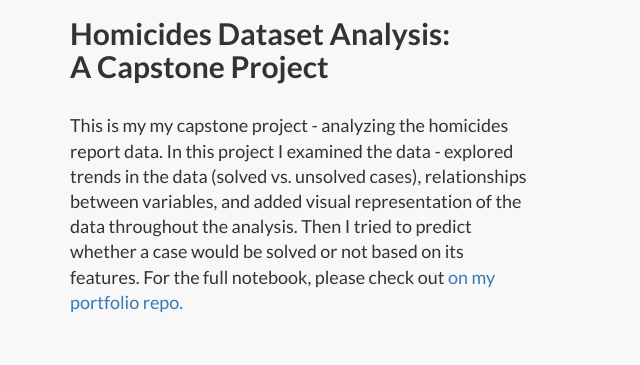
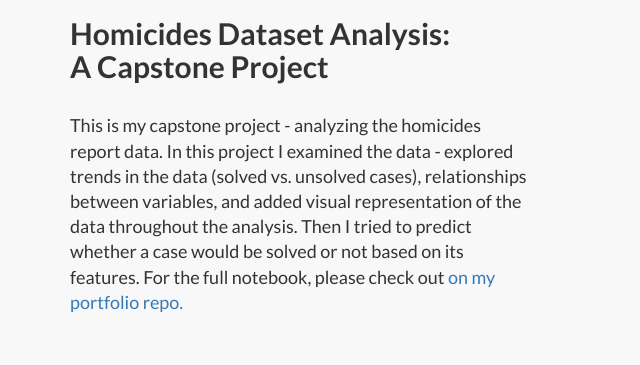
Before and after one commit to AdiBro/Adi-Bronshtein, a plain HTML site: page index.html in a window 1280 px wide. Shown: the part 873-1238 px from the top of the page, 0-640 px from the left. Drawn offline with nearby package versions, Linux system fonts and the light colour scheme; files that its build step writes are made by us from their sources.

Commit message:
Update index.html

```diff
--- a/index.html
+++ b/index.html
@@ -112,7 +112,7 @@
                     <hr class="section-heading-spacer">
                     <div class="clearfix"></div>
                     <h2 class="section-heading">Homicides Dataset Analysis:<br>A Capstone Project</h2>
-                    <p class="lead">This is my my capstone project - analyzing the homicides report data. In this project I examined the data - explored trends in the data (solved vs. unsolved cases), relationships between variables, and added visual representation of the data throughout the analysis. Then I tried to predict whether a case would be solved or not based on its features.  For the full notebook, please check out <a target="_blank" href="https://github.com/AdiBro/Portfolio/tree/master/Capstone%20Project%20-%20Homicides%20Report%20Analysis">on my portfolio repo.</a> </p>
+                    <p class="lead">This is my capstone project - analyzing the homicides report data. In this project I examined the data - explored trends in the data (solved vs. unsolved cases), relationships between variables, and added visual representation of the data throughout the analysis. Then I tried to predict whether a case would be solved or not based on its features.  For the full notebook, please check out <a target="_blank" href="https://github.com/AdiBro/Portfolio/tree/master/Capstone%20Project%20-%20Homicides%20Report%20Analysis">on my portfolio repo.</a> </p>
                 </div>
                 <div class="col-lg-5 col-lg-offset-2 col-sm-6">
                     <img class="img-responsive" src="img/HOMICIDE.jpg" alt="">
```
